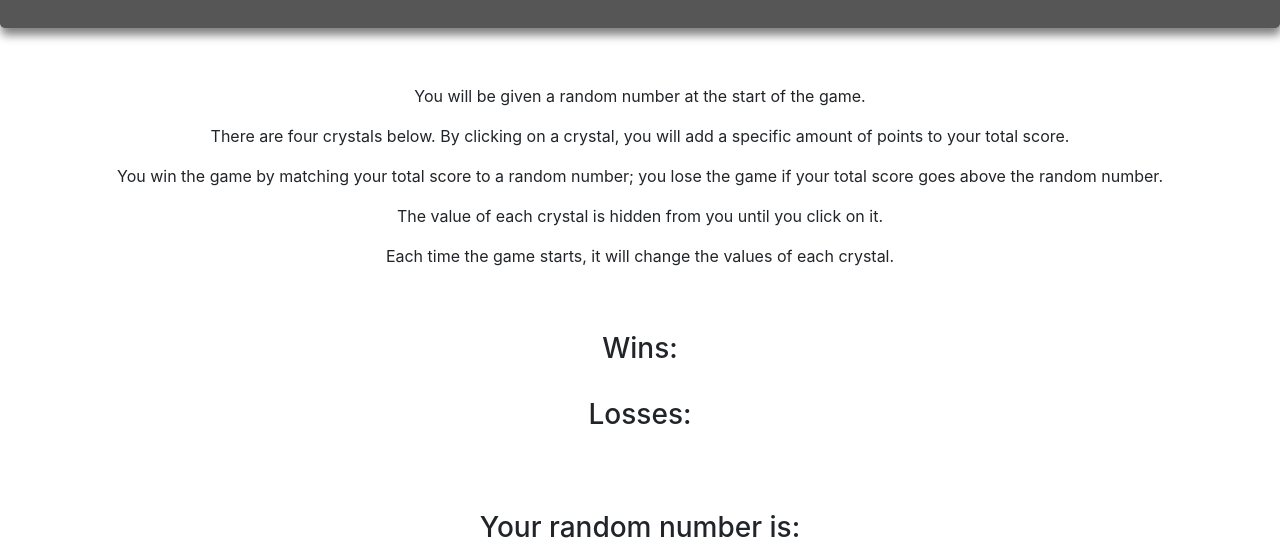
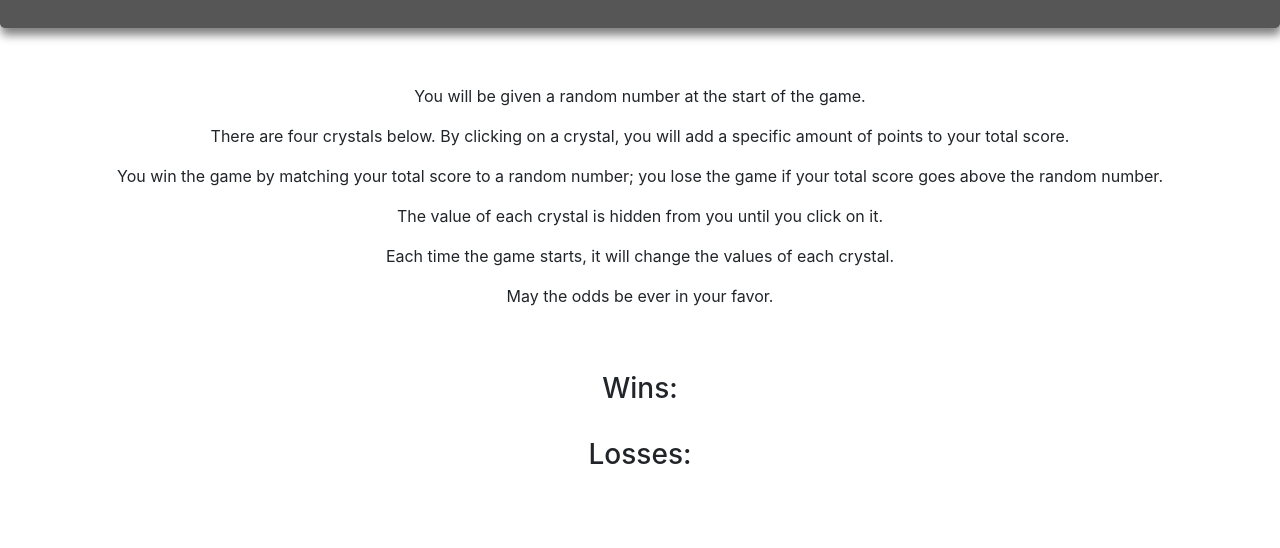
Before and after one commit to ChristineDang/Unit-4-Game, a plain HTML site: page index.html in a window 1280 px wide. Shown: the part 147-695 px from the top of the page. Drawn offline with nearby package versions, Linux system fonts and the light colour scheme.

Commit message:
small tweaks to css & html

```diff
--- a/index.html
+++ b/index.html
@@ -31,6 +31,7 @@
                 <p>You win the game by matching your total score to a random number; you lose the game if your total score goes above the random number.</p>
                 <p>The value of each crystal is hidden from you until you click on it.</p>
                 <p>Each time the game starts, it will change the values of each crystal.</p>
+                <p>May the odds be ever in your favor.</p>
             </section>
         </div>
 
@@ -79,6 +80,8 @@
         </div>
 
         <br>
+        <br>
+        <br>
 
         <!--Footer-->
             <div>
```
